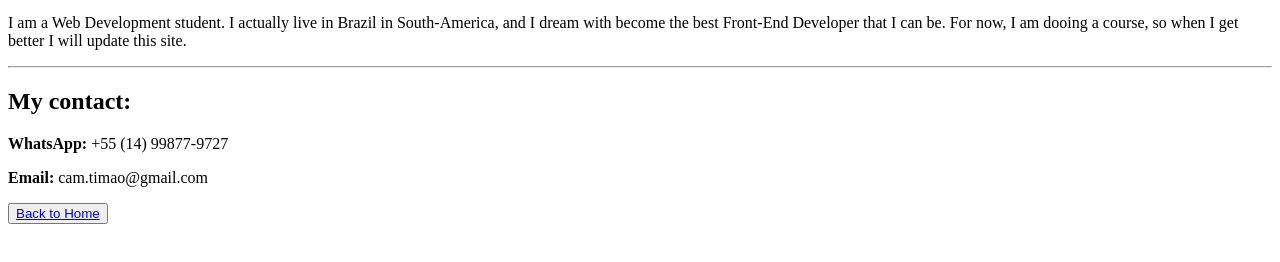
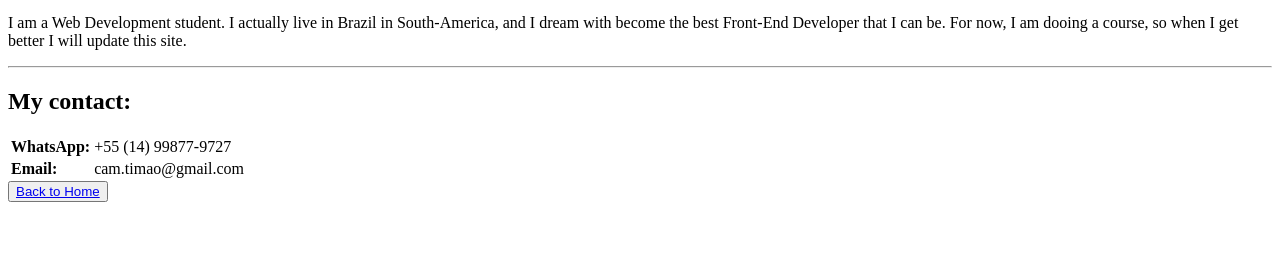
Before and after one commit to cleone-miranda/The-Complete-2023-Web-Development-Bootcamp2, a plain HTML site: page Web Developement/HTML - Personal Site/contact.html in a window 1280 px wide. Shown: the part 212-474 px from the top of the page. Drawn offline with Linux system fonts and the light colour scheme.

Commit message:
21. HTML Tables

```diff
--- a/Web Developement/HTML - Personal Site/contact.html
+++ b/Web Developement/HTML - Personal Site/contact.html
@@ -18,10 +18,19 @@
     </p>
 
     <hr>
+    <h2>My contact:</h2>
 
-    <h2>My contact:</h2>
-    <p><strong>WhatsApp:</strong> +55 (14) 99877-9727</p>
-    <p><strong>Email:</strong> cam.timao@gmail.com</p>
+    <table>
+        <tr>
+            <td><strong>WhatsApp:</strong></td>
+            <td>+55 (14) 99877-9727</td>
+        </tr>
+
+        <tr>
+            <td><strong>Email:</strong></td>
+            <td>cam.timao@gmail.com</td>
+    </table>
+    </tr>
 
     <button>
         <a href="index.html">Back to Home</a>
```
Also changed, not shown: 1 other file.
